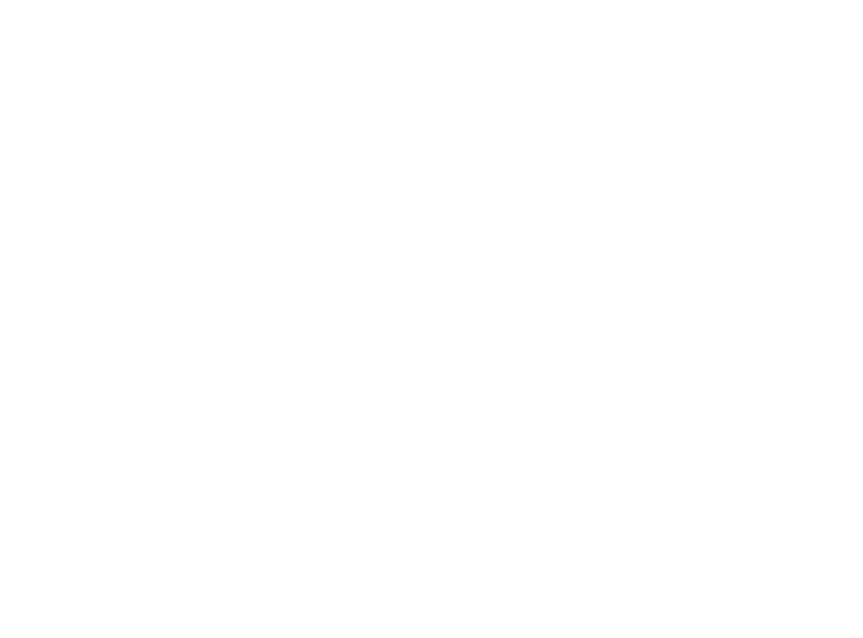
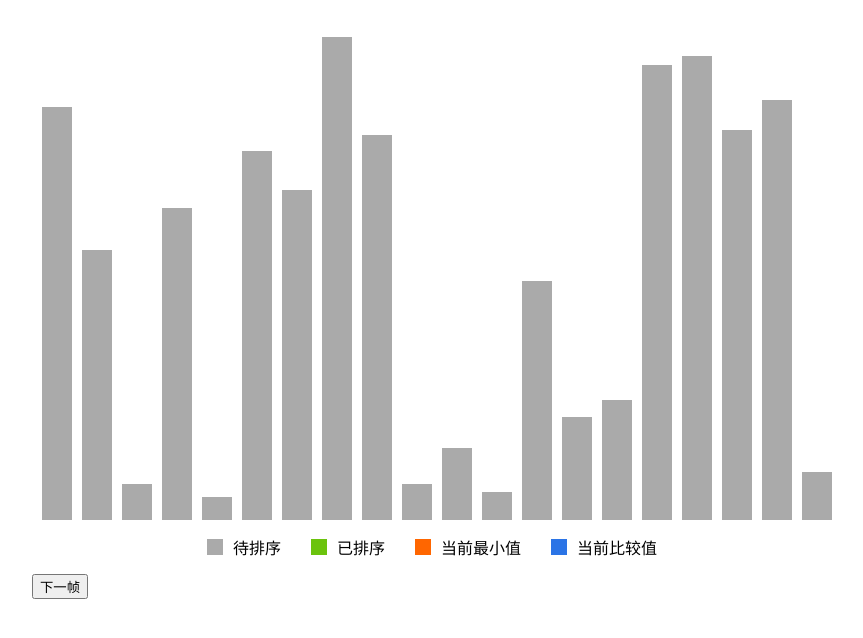
Before and after one commit to S-mohan/sort-visualizer, a website built with webpack: page public/index.html in a window 1280 px wide. Shown: the whole page, without its empty margins (208-1071 px from the left). Built offline with nearby package versions, Linux system fonts and the light colour scheme.

Commit message:
完成主动画逻辑

```diff
--- a/public/index.html
+++ b/public/index.html
@@ -7,5 +7,11 @@
 </head>
 <body>
 
+  <main class="container">
+    <figure class="canvas">
+      <canvas id="canvas"></canvas>
+    </figure>
+    <button id="nextFrame">下一帧</button>
+  </main>
 </body>
 </html>
--- a/src/index.ts
+++ b/src/index.ts
@@ -0,0 +1,24 @@
+import Render from './render'
+import SelectionSort from './sorts/selection'
+import './style.css'
+
+const testData:Array<number> = []
+
+const genRandom = (min:number, max:number) => Math.floor(Math.random() * (max - min) + min)
+
+Array(20).fill(null).map((value, index) => {
+  testData[index] = genRandom(500, 1)
+})
+
+console.log(testData)
+
+const $canvas: HTMLElement = document.getElementById('canvas')
+const renderInstance = new Render($canvas as HTMLCanvasElement)
+
+const selectionSortInstance = new SelectionSort(testData, renderInstance)
+// console.log(selectionSortInstance)
+// selectionSortInstance.play()
+
+document.getElementById('nextFrame').addEventListener('click', function () {
+  selectionSortInstance.next()
+})
--- a/src/render.ts
+++ b/src/render.ts
@@ -0,0 +1,164 @@
+type RenderData = Array<number>
+
+interface ILegendItem {
+  color: string,
+  name: string
+}
+
+type legendData = Array<ILegendItem>
+
+// 设备像素比
+const DEVICE_PIXEL_RATIO: number = window.devicePixelRatio
+
+// 元素间距（非固定，会在程序中自动调整）
+const ITEM_GAP: number = 10 * DEVICE_PIXEL_RATIO
+
+// 动画延时
+const ANIMATE_DELAY = 100
+
+
+export default class Render {
+  $canvas: HTMLCanvasElement
+  $legend: HTMLElement
+  ctx: CanvasRenderingContext2D
+  constructor(canvas: HTMLCanvasElement) {
+    const $legend = document.createElement('div')
+    $legend.className = 'legends'
+    this.$canvas = canvas
+    this.$legend = $legend
+    const $parent = canvas.parentNode as HTMLElement
+    const styles = window.getComputedStyle(canvas, null)
+    const width = parseInt(styles.width, 10) || $parent.offsetWidth
+    const height = parseInt(styles.height, 10) || $parent.offsetHeight
+    $parent.appendChild($legend)
+    canvas.width = width * DEVICE_PIXEL_RATIO
+    canvas.height = height * DEVICE_PIXEL_RATIO
+    canvas.style.cssText += `width:${width}px; height:${height}px;`
+    this.ctx = canvas.getContext('2d')
+  }
+
+  drawLegend(legends: legendData) {
+    const { $legend } = this
+    const htmls = []
+    for (let i = 0, len = legends.length; i < len; i++) {
+      const legend = legends[i]
+      htmls.push(`<div class="legend">
+        <span class="rect" style="background:${legend.color}"></span>
+        <span class="text">${legend.name}</span>
+      </div>`)
+    }
+    $legend.innerHTML = htmls.join('')
+  }
+
+
+  draw(data: RenderData, beforeDraw?: Function) {
+    const { ctx, $canvas } = this
+    const size = data.length
+    if (!size) {
+      return
+    }
+
+    const { width, height } = $canvas
+    ctx.clearRect(0, 0, width, height)
+
+    let gap = Math.max(1, ITEM_GAP)
+    let perWidth: number = width / size - gap
+
+    if (gap > perWidth) {
+      gap = perWidth / 2
+      gap = Math.max(1, gap)
+      perWidth = width / size - gap
+    }
+
+    for (let i = 0; i < size; i++) {
+      const item = data[i]
+      const x = i * (perWidth + gap) + gap
+      const h = item * DEVICE_PIXEL_RATIO
+      const y = height - h
+      beforeDraw && beforeDraw(ctx, i)
+      ctx.fillRect(x, y, perWidth, h)
+    }
+  }
+}
+
+interface IColors {
+  Default: string
+  Sorted: string
+  Current: string
+  CurrentCompared: string
+}
+
+
+export class RenderHelper {
+  renderInstance: Render
+  legends: legendData
+  autoTimer: NodeJS.Timeout
+  isDone: boolean
+  renderGenerator: Generator<Promise<any>>
+
+
+  constructor(render: Render, legends: legendData) {
+    this.renderInstance = render
+    this.legends = legends
+    setTimeout(() => {
+      this.renderInstance.drawLegend(this.legends)
+    }, 10)
+  }
+
+  static Delay: number = ANIMATE_DELAY
+
+  static Colors: IColors = {
+    Default: '#AAAAAA',
+    Sorted: '#6bc30d',
+    Current: '#FF6600',
+    CurrentCompared: '#2B74E6'
+  }
+
+  protected render(data: Array<number>, beforeDraw: Function) {
+    if (!this.renderInstance) {
+      return Promise.resolve(true)
+    }
+    return new Promise(resolve => {
+      this.renderInstance.draw(data, beforeDraw)
+      resolve(true)
+    })
+  }
+
+
+  public play () {
+    if (this.isDone) {
+      return
+    }
+    const {renderGenerator} = this
+    const { done } = renderGenerator.next()
+    if (done) {
+      this.isDone = true
+      this.pause()
+      return
+    }
+    this.autoTimer = setTimeout(() => {
+      this.play()
+    }, ANIMATE_DELAY)
+  }
+
+  public pause () {
+    clearTimeout(this.autoTimer)
+  }
+
+  public next () {
+    if (this.isDone) {
+      return
+    }
+    this.pause()
+    const {renderGenerator} = this
+    const { done } = renderGenerator.next()
+    if (done) {
+      this.isDone = true
+    }
+  }
+
+
+
+
+
+}
--- /dev/null
+++ b/src/sorts/selection.ts
@@ -0,0 +1,95 @@
+import Render, { RenderHelper } from '../render'
+
+export default class SelectionData extends RenderHelper {
+  data: Array<number>
+  private size: number
+
+  constructor(data: Array<number>, render?: Render) {
+    super(render, [
+      {
+        color: RenderHelper.Colors.Default,
+        name: '待排序'
+      },
+      {
+        color: RenderHelper.Colors.Sorted,
+        name: '已排序'
+      },
+      {
+        color: RenderHelper.Colors.Current,
+        name: '当前最小值'
+      },
+      {
+        color: RenderHelper.Colors.CurrentCompared,
+        name: '当前比较值'
+      },
+    ])
+    this.data = data
+    this.size = data.length
+    this.reset()
+  }
+
+  public sort() {
+    const { data, size } = this
+    for (let i = 0; i < size; i++) {
+      let minIndex = i
+      for (let j = i + 1; j < size; j++) {
+        if (data[j] < data[minIndex]) {
+          minIndex = j
+        }
+      }
+      this.swap(i, minIndex)
+    }
+    return this.data
+  }
+
+  public reset () {
+    this.isDone = false
+    this.renderGenerator = this.sortWithRender()
+    this.renderGenerator.next()
+  }
+
+  private *sortWithRender():Generator<Promise<any>> {
+    const { data, size } = this
+    yield this.draw(0, -1, -1)
+    for (let i = 0; i < size; i++) {
+      let minIndex = i
+      yield this.draw(i, -1, minIndex)
+      for (let j = i + 1; j < size; j++) {
+        yield this.draw(i, j, minIndex)
+        if (data[j] < data[minIndex]) {
+          minIndex = j
+          yield this.draw(i, j, minIndex)
+        }
+      }
+      this.swap(i, minIndex)
+      yield this.draw(i + 1, -1, minIndex)
+    }
+    yield this.draw(size, -1, -1)
+  }
+
+  private draw(sortedIndex: number, currentComparedIndex: number, currentMinIndex: number) {
+    return this.render(this.data, (ctx: CanvasRenderingContext2D, index: number) => {
+      if (index < sortedIndex) {
+        ctx.fillStyle = RenderHelper.Colors.Sorted
+      } else {
+        ctx.fillStyle = RenderHelper.Colors.Default
+      }
+
+      if (index === currentComparedIndex) {
+        ctx.fillStyle = RenderHelper.Colors.CurrentCompared
+      }
+
+      if (index === currentMinIndex) {
+        ctx.fillStyle = RenderHelper.Colors.Current
+      }
+    })
+  }
+
+  private swap(i: number, j: number) {
+    const { data } = this
+    const temp = data[i]
+    data[i] = data[j]
+    data[j] = temp
+  }
+
+}
--- /dev/null
+++ b/src/style.css
@@ -0,0 +1,50 @@
+* {
+  box-sizing: border-box;
+}
+
+body {
+  padding: 0;
+  margin: 0;
+}
+
+
+
+.container {
+  width: 800px;
+  overflow: hidden;
+  margin: 20px auto;
+}
+
+
+.canvas {
+  display: flex;
+  flex-flow: column;
+  margin: 0;
+  padding: 0;
+}
+
+.container canvas {
+  height: 500px;
+}
+
+.container .legends {
+  padding: 0;
+  text-align: center;
+  display: flex;
+  align-items: center;
+  justify-content: center;
+}
+
+.container .legend {
+  display: inline-flex;
+  align-items: center;
+  justify-content: center;
+  margin: 15px;
+}
+
+.container .legend .rect {
+  display: inline-flex;
+  width: 16px;
+  height: 16px;
+  margin-right: 10px;
+}
```
Also changed, not shown: package.json (+4 -4 lines).
